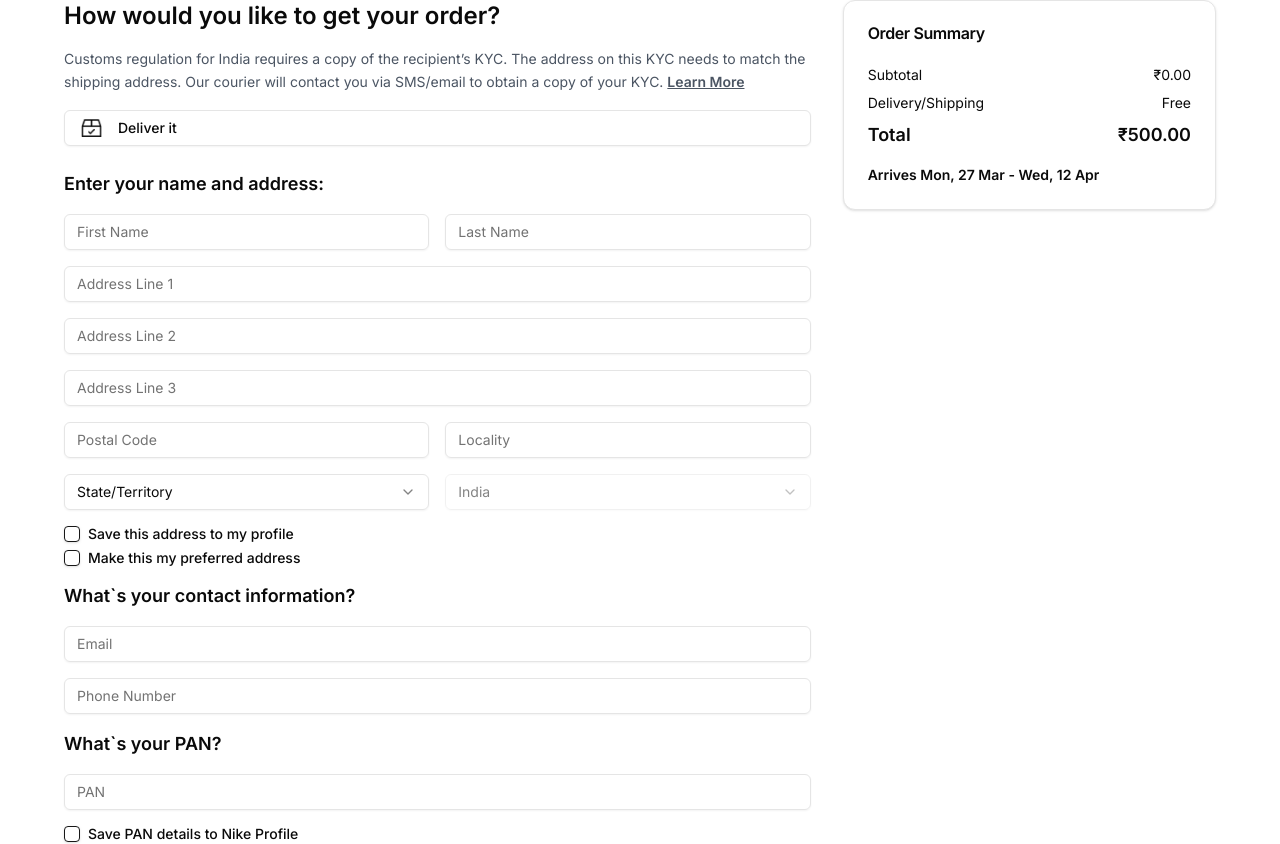
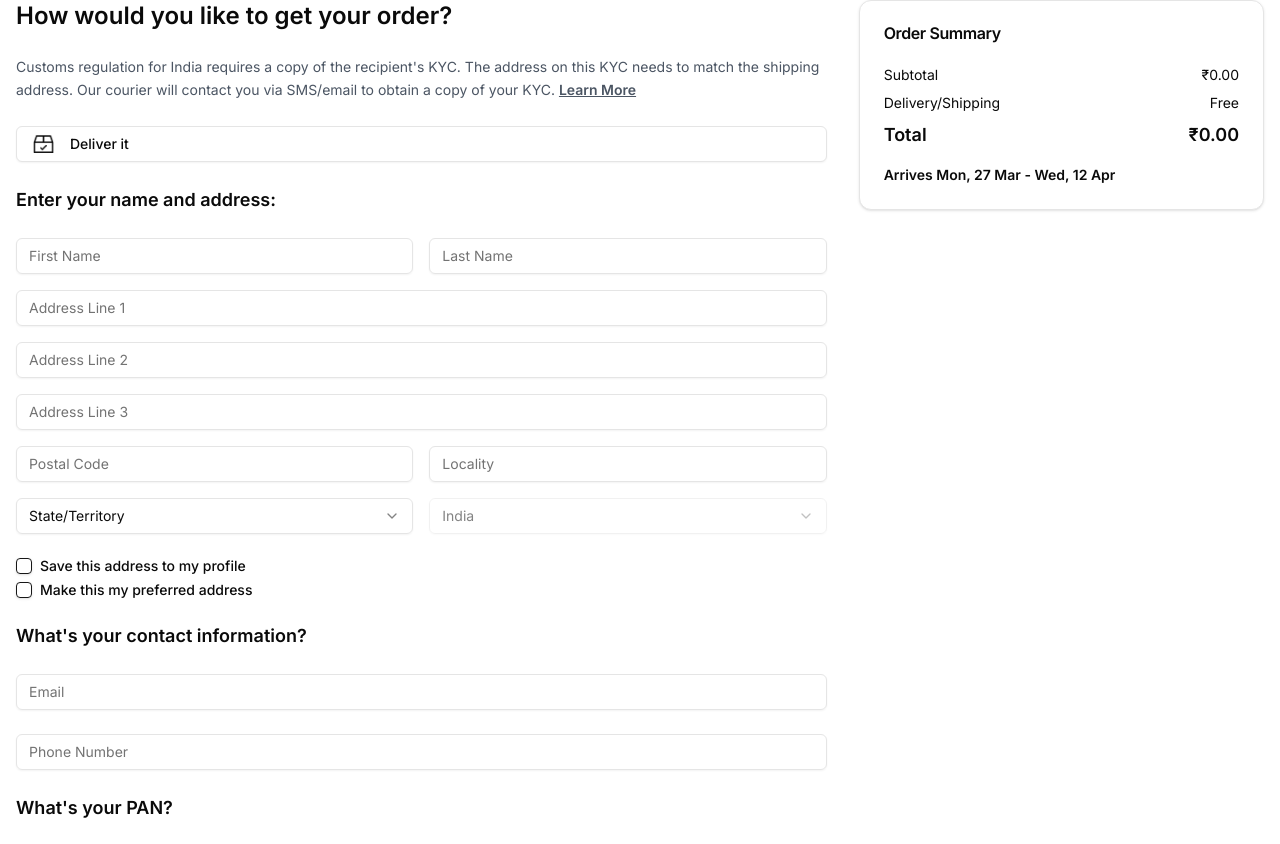
Before and after one commit to Tahasaif3/Figma-Template-3, a Next.js app: page /checkout in a window 1280 px wide. Shown: the part 182-1026 px from the top of the page. Built offline with nearby package versions, Linux system fonts and the light colour scheme.

Commit message:
code update

```diff
--- a/src/app/checkout/page.tsx
+++ b/src/app/checkout/page.tsx
@@ -1,46 +1,40 @@
-"use client";
+"use client"
 
-import Footer from "@/components/Footer";
-import Navbar from "@/components/Navbar";
-import { CheckoutForm } from "@/components/CheckoutForm";
-import { OrderSummary } from "@/components/OrderSummary";
-import Image from "next/image";
-import { Button } from "@/components/ui/button";
+import Footer from "@/components/Footer"
+import Navbar from "@/components/Navbar"
+import { CheckoutForm } from "@/components/CheckoutForm"
+import { OrderSummary } from "@/components/OrderSummary"
+import Image from "next/image"
+import { Button } from "@/components/ui/button"
 
 export default function CheckoutPage() {
   return (
     <div className="bg-white min-h-screen flex flex-col">
       <Navbar />
-      <div className="container mx-auto sm:px-4 lg:px-16 py-8 flex-grow">
-        <div className="flex flex-col lg:flex-row lg:space-x-8 lg:items-start space-y-6 lg:space-y-0">
-          {/* Left Section */}
-          <div className="lg:w-2/3 w-full">
+      <div className="flex-grow container mx-auto px-4 py-8">
+        <div className="lg:flex lg:space-x-8">
+          <div className="lg:w-2/3 space-y-6">
             <h2 className="text-2xl font-semibold mb-4">How would you like to get your order?</h2>
             <p className="text-gray-600 text-sm mb-4 leading-relaxed">
-              Customs regulation for India requires a copy of the recipient’s KYC. The address on this KYC needs to
+              Customs regulation for India requires a copy of the recipient's KYC. The address on this KYC needs to
               match the shipping address. Our courier will contact you via SMS/email to obtain a copy of your KYC.{" "}
               <a href="#" className="underline font-semibold">
                 Learn More
               </a>
             </p>
 
-            {/* Delivery Button */}
             <Button variant="outline" className="w-full justify-start mb-6">
               <Image src="/images/Group.png" alt="Deliver" width={21} height={19} className="mr-2" />
               Deliver it
             </Button>
 
-            {/* Checkout Form */}
             <CheckoutForm />
 
-            {/* Steps Section */}
             <div className="space-y-4 mt-8">
               {["Delivery", "Shipping", "Billing", "Payment"].map((step, index) => (
                 <h3
                   key={step}
-                  className={`text-lg font-medium border-b py-2 ${
-                    index === 0 ? "text-gray-800" : "text-gray-400"
-                  }`}
+                  className={`text-lg font-medium border-b py-2 ${index === 0 ? "text-gray-800" : "text-gray-400"}`}
                 >
                   {step}
                 </h3>
@@ -48,13 +42,14 @@ export default function CheckoutPage() {
             </div>
           </div>
 
-          {/* Right Section */}
-          <div className="lg:w-1/3 w-full">
-            <OrderSummary />
+          <div className="lg:w-1/3 mt-8 lg:mt-0">
+            <div className="sticky top-4">
+              <OrderSummary />
+            </div>
           </div>
         </div>
       </div>
       <Footer />
     </div>
-  );
+  )
 }
--- a/src/components/CheckoutForm.tsx
+++ b/src/components/CheckoutForm.tsx
@@ -31,21 +31,21 @@ export function CheckoutForm() {
 
   const handleSubmit = (e: React.FormEvent) => {
     e.preventDefault()
-    // Here you would typically send the form data to your backend
     console.log("Form submitted:", formData)
     toast.success("Order placed successfully!")
   }
 
   return (
-    <form onSubmit={handleSubmit} className="space-y-4">
+    <form onSubmit={handleSubmit} className="space-y-6">
       <h3 className="text-lg font-semibold">Enter your name and address:</h3>
-      <div className="grid grid-cols-1 md:grid-cols-2 gap-4">
+      <div className="grid grid-cols-1 sm:grid-cols-2 gap-4">
         <Input
           name="firstName"
           placeholder="First Name"
           value={formData.firstName}
           onChange={handleInputChange}
           required
+          className="w-full"
         />
         <Input
           name="lastName"
@@ -53,6 +53,7 @@ export function CheckoutForm() {
           value={formData.lastName}
           onChange={handleInputChange}
           required
+          className="w-full"
         />
         <Input
           name="addressLine1"
@@ -60,21 +61,21 @@ export function CheckoutForm() {
           value={formData.addressLine1}
           onChange={handleInputChange}
           required
-          className="col-span-2"
+          className="w-full col-span-full"
         />
         <Input
           name="addressLine2"
           placeholder="Address Line 2"
           value={formData.addressLine2}
           onChange={handleInputChange}
-          className="col-span-2"
+          className="w-full col-span-full"
         />
         <Input
           name="addressLine3"
           placeholder="Address Line 3"
           value={formData.addressLine3}
           onChange={handleInputChange}
-          className="col-span-2"
+          className="w-full col-span-full"
         />
         <Input
           name="postalCode"
@@ -82,10 +83,18 @@ export function CheckoutForm() {
           value={formData.postalCode}
           onChange={handleInputChange}
           required
+          className="w-full"
         />
-        <Input name="locality" placeholder="Locality" value={formData.locality} onChange={handleInputChange} required />
+        <Input
+          name="locality"
+          placeholder="Locality"
+          value={formData.locality}
+          onChange={handleInputChange}
+          required
+          className="w-full"
+        />
         <Select name="state" onValueChange={(value) => setFormData((prev) => ({ ...prev, state: value }))}>
-          <SelectTrigger>
+          <SelectTrigger className="w-full">
             <SelectValue placeholder="State/Territory" />
           </SelectTrigger>
           <SelectContent>
@@ -95,7 +104,7 @@ export function CheckoutForm() {
           </SelectContent>
         </Select>
         <Select name="country" defaultValue="India" disabled>
-          <SelectTrigger>
+          <SelectTrigger className="w-full">
             <SelectValue placeholder="Country" />
           </SelectTrigger>
           <SelectContent>
@@ -125,7 +134,7 @@ export function CheckoutForm() {
         </div>
       </div>
 
-      <h3 className="text-lg font-semibold mt-6">What`s your contact information?</h3>
+      <h3 className="text-lg font-semibold mt-6">What's your contact information?</h3>
       <Input
         name="email"
         type="email"
@@ -133,6 +142,7 @@ export function CheckoutForm() {
         value={formData.email}
         onChange={handleInputChange}
         required
+        className="w-full"
       />
       <Input
         name="phone"
@@ -141,10 +151,18 @@ export function CheckoutForm() {
         value={formData.phone}
         onChange={handleInputChange}
         required
+        className="w-full"
       />
 
-      <h3 className="text-lg font-semibold mt-6">What`s your PAN?</h3>
-      <Input name="pan" placeholder="PAN" value={formData.pan} onChange={handleInputChange} required />
+      <h3 className="text-lg font-semibold mt-6">What's your PAN?</h3>
+      <Input
+        name="pan"
+        placeholder="PAN"
+        value={formData.pan}
+        onChange={handleInputChange}
+        required
+        className="w-full"
+      />
       <div className="flex items-center space-x-2">
         <Checkbox id="savePAN" />
         <label
--- a/src/components/OrderSummary.tsx
+++ b/src/components/OrderSummary.tsx
@@ -8,11 +8,11 @@ export function OrderSummary() {
   const { cart } = useCart()
 
   const subtotal = cart.reduce((total, item) => total + item.price * item.quantity, 0)
-  const shipping = 500
+  const shipping = 0
   const total = subtotal + shipping
 
   return (
-    <Card>
+    <Card className="w-full">
       <CardHeader>
         <CardTitle>Order Summary</CardTitle>
       </CardHeader>
@@ -24,7 +24,7 @@ export function OrderSummary() {
           </div>
           <div className="flex justify-between text-sm">
             <span>Delivery/Shipping</span>
-            <span>{shipping === 500 ? "Free" : `₹${shipping}`}</span>
+            <span>{shipping === 0 ? "Free" : `₹${shipping}`}</span>
           </div>
           <div className="flex justify-between font-semibold text-lg">
             <span>Total</span>
@@ -36,15 +36,16 @@ export function OrderSummary() {
           <p className="text-sm font-semibold">Arrives Mon, 27 Mar - Wed, 12 Apr</p>
           {cart.map((item) => (
             <div key={item.id} className="flex items-center space-x-4">
-              <Image
-                src={item.image || "/placeholder.svg"}
-                alt={item.productName}
-                width={96}
-                height={96}
-                className="rounded-md"
-              />
-              <div className="flex-1">
-                <p className="font-semibold">{item.productName}</p>
+              <div className="relative w-24 h-24 flex-shrink-0">
+                <Image
+                  src={item.image || "/placeholder.svg"}
+                  alt={item.productName}
+                  fill
+                  className="object-cover rounded-md"
+                />
+              </div>
+              <div className="flex-1 min-w-0">
+                <p className="font-semibold truncate">{item.productName}</p>
                 <p className="text-sm text-gray-500">Quantity: {item.quantity}</p>
                 <p className="text-sm">₹{item.price.toFixed(2)}</p>
               </div>
```
